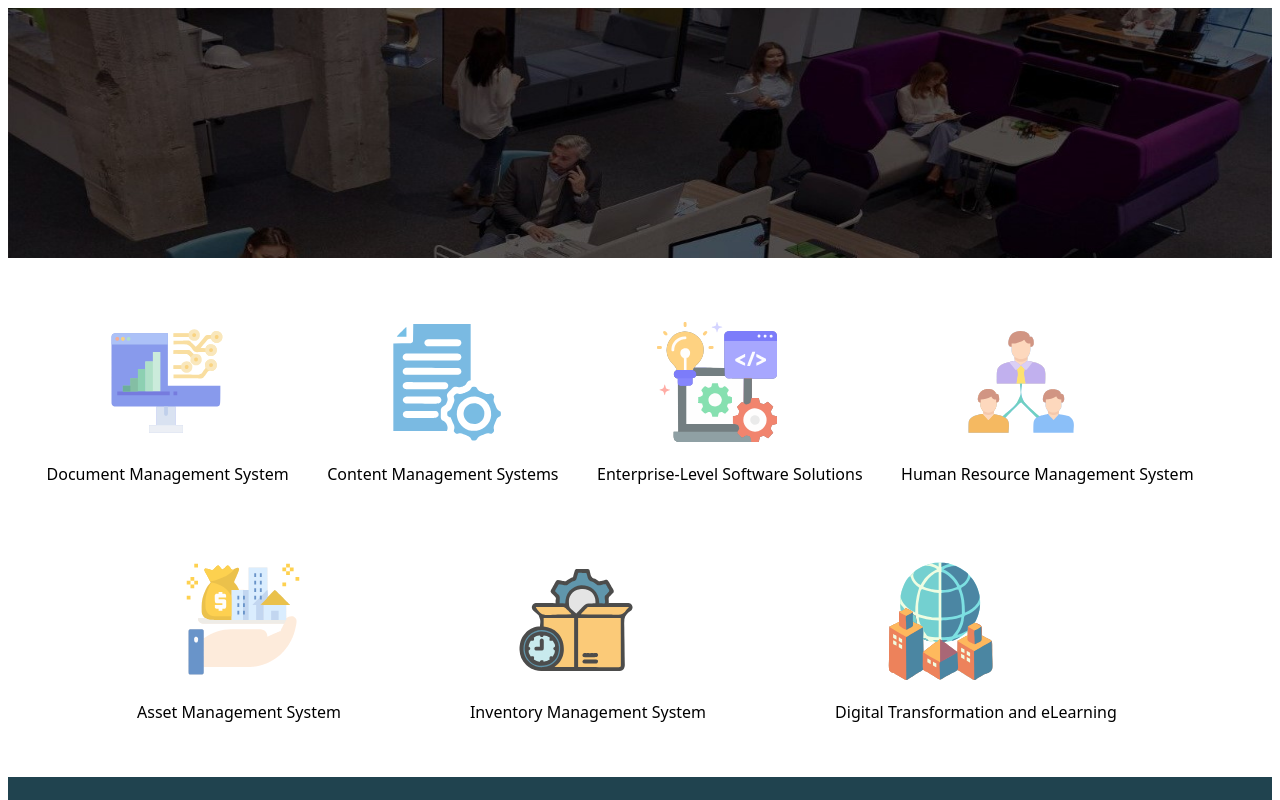
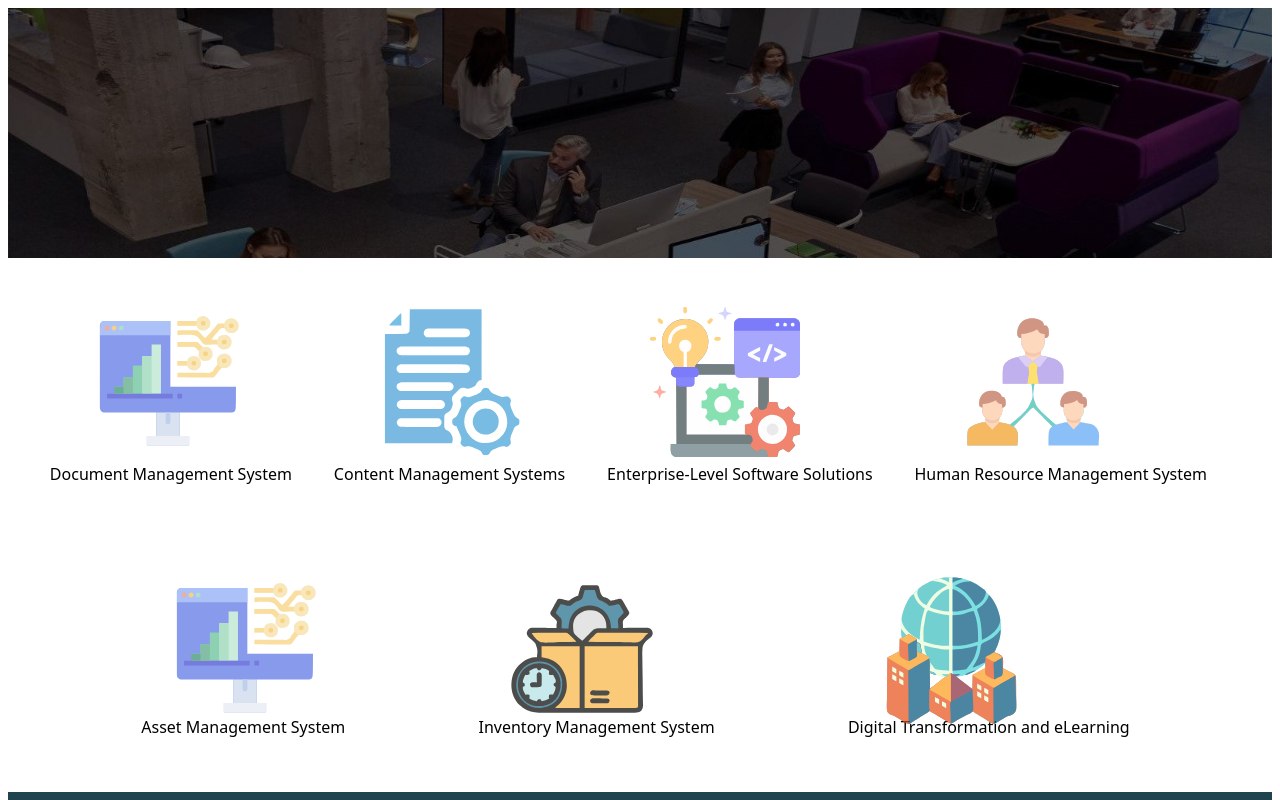
Before and after one commit to nikhil-bisht01/HigherSystems, a React (Create React App) app: page /Business in a window 1280 px wide. Shown: the top 800 px of the page. Built offline with nearby package versions, Linux system fonts and the light colour scheme; a web font is replaced by a local one.

Commit message:
changes2

```diff
--- a/src/Business.css
+++ b/src/Business.css
@@ -116,15 +116,39 @@
 }
 
 
-.image-cont {
-  width: 120px;
-  height: 120px;
+.child{
+  width: 150px;
+  height: 150px;
   margin: 20px;
   position: relative;
   overflow: hidden;
   text-align: end;
-  background-color: white;
+
 }
+.child1{
+  width: 150px;
+  height: 150px;
+  margin: 20px;
+  position: relative;
+  overflow: hidden;
+  text-align: end;
+ margin-top: 5%;
+}
+.child1 img{
+  width: 100%;
+  height: 100%;
+  object-fit: cover;
+
+  opacity: 0.7;
+  transition: all 0.2s ease-in-out;
+}
+.child1:hover img{
+
+  opacity: 1;
+
+}
+
+
  #play{
 padding: 4vw;
 background-color: #007ac0cd;
@@ -139,17 +163,16 @@ left: 6%;
 opacity: 0;
 }
 
-.image-cont img {
+.child img {
   width: 100%;
   height: 100%;
   object-fit: cover;
-  transition: all .1s ease-in-out;
+
   opacity: 0.7;
-
   transition: all 0.2s ease-in-out;
 }
 
-.image-cont:hover img{
+.child:hover img{
 
   opacity: 1;
 
@@ -167,7 +190,7 @@ opacity: 0;
   font-family: system-ui, -apple-system, BlinkMacSystemFont, 'Segoe UI', Roboto, Oxygen, Ubuntu, Cantarell, 'Open Sans', 'Helvetica Neue', sans-serif;
   color: black;
 }
-.img-container1 {
+.parrent{
   position: relative;
   display: flex;
   align-items: center;
@@ -182,17 +205,12 @@ p{
   margin-top: 200px;
   margin-left: -22%;
 }
-p:hover{
-  font-weight: bold;
-  transition: all 0.2s ease-in-out;
-}
+
 .p1{
   margin-left: -27%;
+  margin-top: 17%;
 }
-.p1:hover{
-  font-weight: bold;
 
-}
 
 .business-ft-reserved{                   /****************  LAST FOOTER ****************************/
   height:15px;
--- a/src/Business.js
+++ b/src/Business.js
@@ -48,9 +48,9 @@ function Business() {
 
 
 
-      <div className="img-container1 " >
+      <div className="parrent" >
 
-       <div onMouseEnter={myFunction} className="image-cont" onClick={() => handleImageClick("Document Management System")}>
+       <div onMouseEnter={myFunction} className="child" onClick={() => handleImageClick("Document Management System")}>
 
          <img src={require('./transformation.svg')} alt="img"style={{borderRadius:'1.5rem'}} />
 
@@ -58,17 +58,17 @@ function Business() {
        <p>Document Management System</p>
 
 
-       <div className="image-cont" onClick={() => handleImageClick("Content Management System")}>
-         <img src={require('./content-management-system.svg')} alt="Content Management System" />
+       <div className="child" >
+         <img onClick={() => handleImageClick("Content Management System")} src={require('./content-management-system.svg')} alt="Content Management System" />
       </div>
        <p >Content Management Systems</p>
 
-      <div className="image-cont" onClick={() => handleImageClick("Enterprise-Level Software Solutions")}>
+      <div className="child" onClick={() => handleImageClick("Enterprise-Level Software Solutions")}>
          <img src={require('./software.svg')} alt="img" />
       </div>
        <p>Enterprise-Level Software Solutions</p>
 
-      <div className="image-cont" onClick={() => handleImageClick("Human Resource Management System")}>
+      <div className="child" onClick={() => handleImageClick("Human Resource Management System")}>
          <img src={require("./management.svg")} alt="img" />
       </div>
       <p>Human Resource Management System</p>
@@ -76,18 +76,20 @@ function Business() {
 
 
 
-      <div className="img-container1" >
-       <div className="image-cont" onClick={() => handleImageClick("Asset Management System")}>
-         <img src={require('./assets.svg')} alt="img" />
+      <div className="parrent" >
+       <div className="child1"  onClick={() => handleImageClick("Asset Management System")}>
+         <img src={require('./transformation.svg')} alt="img" />
+
        </div>
        <p className="p1">Asset Management System</p>
 
-       <div className="image-cont" onClick={() => handleImageClick("Inventory Management System")}>
+
+       <div className="child1" onClick={() => handleImageClick("Inventory Management System")}>
          <img src={require('./inventory-management.svg')} alt="img"  />
 
        </div>
        <p className="p1">Inventory Management System</p>
-       <div className="image-cont" onClick={() => handleImageClick("Digital Transformation and eLearning")}>
+       <div className="child1" onClick={() => handleImageClick("Digital Transformation and eLearning")}>
          <img src={require("./worldwide.svg")} alt="img" />
 
        </div>
--- a/src/Components/animations.js
+++ b/src/Components/animations.js
@@ -1,5 +1,5 @@
 function myFunction() {
-  var imglarge = document.querySelector(".image-cont img")
+  var imglarge = document.querySelector(".child img")
   var container= document.querySelector("#box")
 imglarge.addEventListener("mouseenter", function () {
   container.style.opacity = 1;
```
